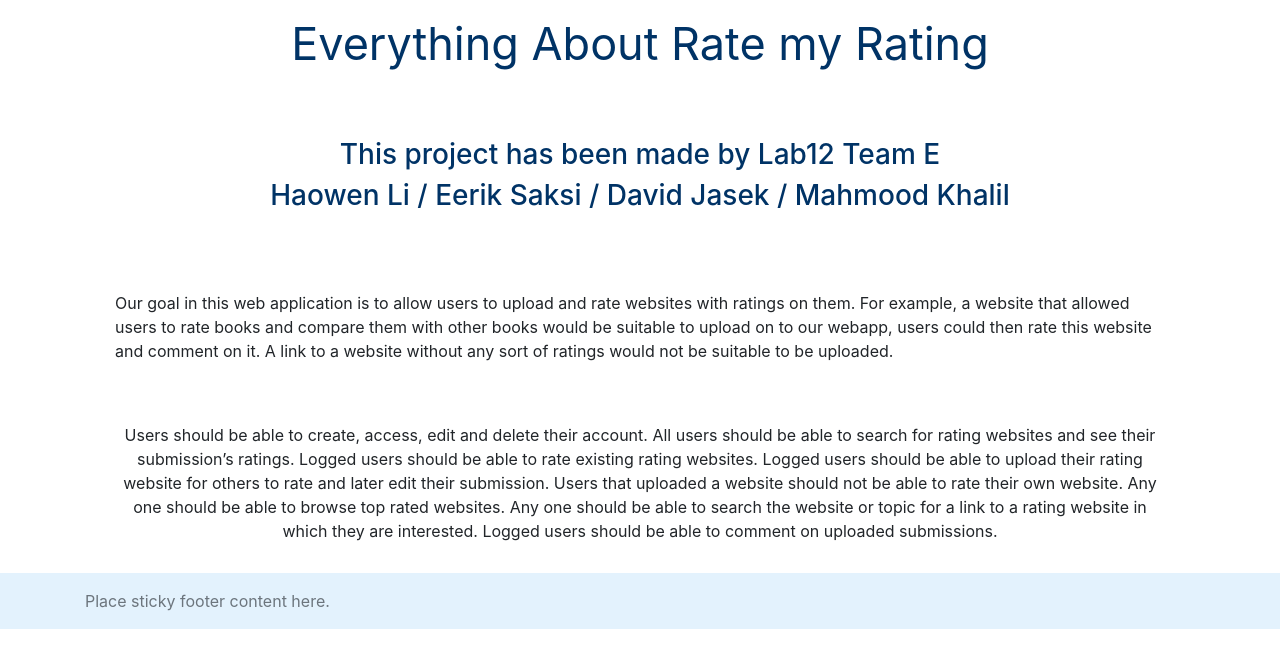
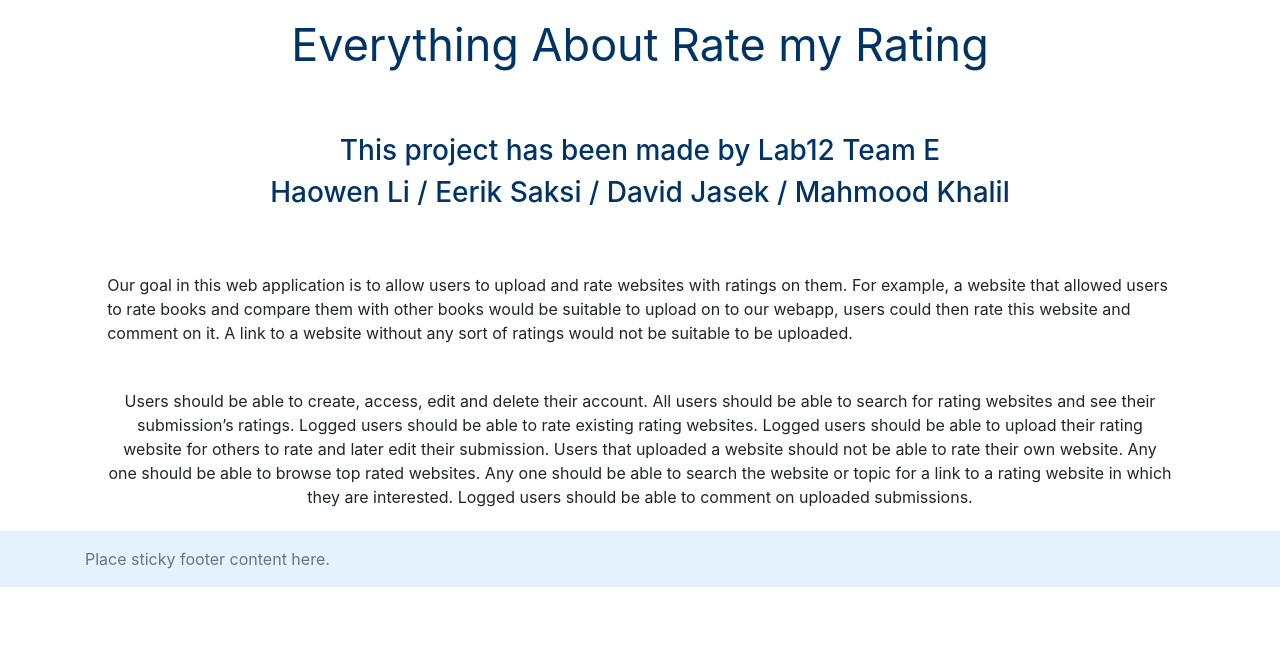
Before and after one commit to EerikSaksi/rate_my_rating, a Django app: page /about/ in a window 1280 px wide. Shown: the part 56-724 px from the top of the page. Run offline with Django 3.2, Linux system fonts and the light colour scheme; some libraries are stand-ins or nearby versions.

Commit message:
changing absolute value to %

```diff
--- a/static/css/global.css
+++ b/static/css/global.css
@@ -5,7 +5,7 @@
 }
 
 .aboutContainer > * {
-    padding: 10px;
+    padding: 1%;
 }
 
 .aboutHeading{
@@ -15,12 +15,12 @@
 
 .whatDoWeDo{
     text-align: left;
-    margin: 20px;
+    margin: 1%;
 }
 
 .description{
     text-align: center;
-    margin: 20px;
+    margin: 1%;
 }
 
 #MrPresident{
@@ -32,8 +32,8 @@
     display: flex;
     flex-direction: row;
     justify-content: center;
-    margin-left: 20px;
-    margin-right: 20px;
+    margin-left: 1%;
+    margin-right: 1%;
 }
 
 .rating-stars ul {
@@ -69,15 +69,15 @@
 }
 #Title{
     color: #003366;
-    margin-top: 40px;
-    margin-bottom: 30px;
+    margin-top: 3%;
+    margin-bottom: 2%;
     text-align: center;
 }
 #information{
     text-align: left;
 }
 .card{
-    margin: 10px;
+    margin: 1%;
 }
 .Top, .Trending, .New{
     display: flex;
@@ -86,8 +86,8 @@
 }
 .indexTitle{
     text-align: center;
-    margin-top: 40px;
-    margin-bottom: 20px;
+    margin-top: 5%;
+    margin-bottom: 2%;
 }
 .footer{
     background-color: #e3f2fd;
```
